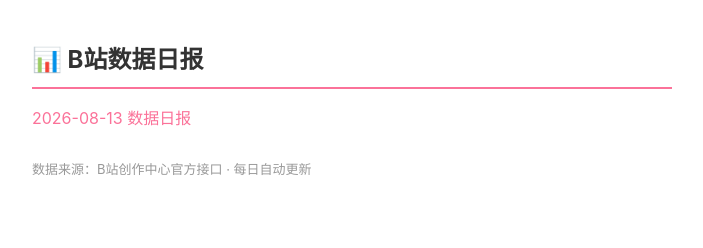
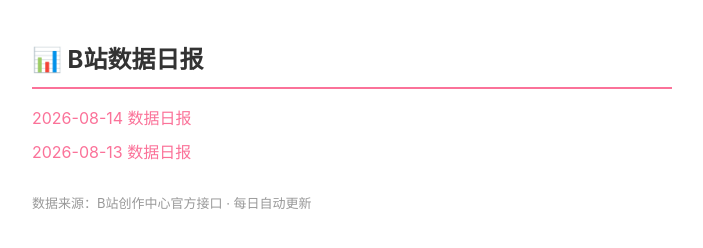
Before and after one commit to 1024848366-prog/bili-report, a plain HTML site: page index.html in a window 1280 px wide. Shown: the whole page, without its empty margins (288-991 px from the left). Drawn offline with Linux system fonts and the light colour scheme.

Commit message:
chore: 更新报告索引

```diff
--- a/index.html
+++ b/index.html
@@ -18,6 +18,7 @@
 <body>
   <h1>📊 B站数据日报</h1>
   <ul>
+    <li><a href="report_2026-08-14.html">2026-08-14 数据日报</a></li>
     <li><a href="report_2026-08-13.html">2026-08-13 数据日报</a></li>
   </ul>
   <p class="tip">数据来源：B站创作中心官方接口 · 每日自动更新</p>
```
